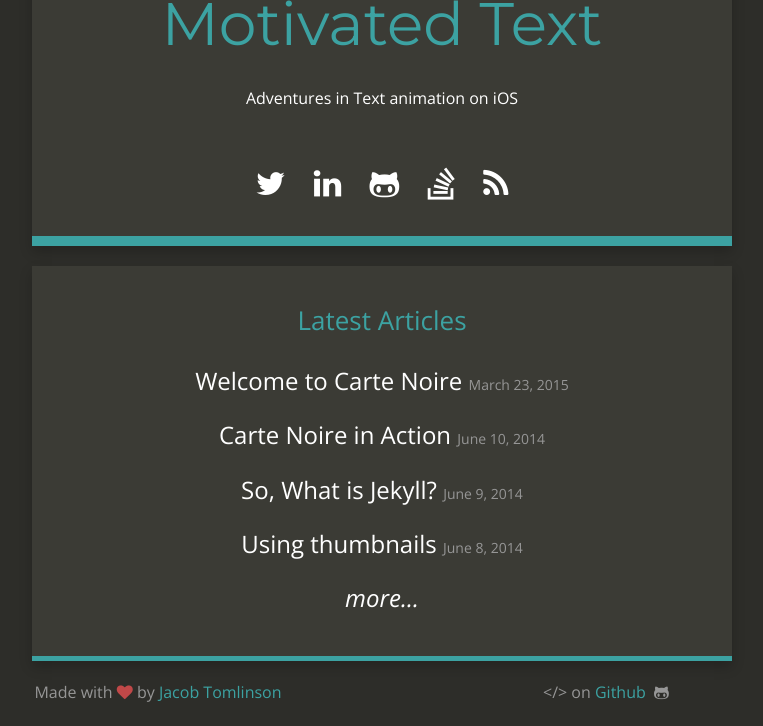
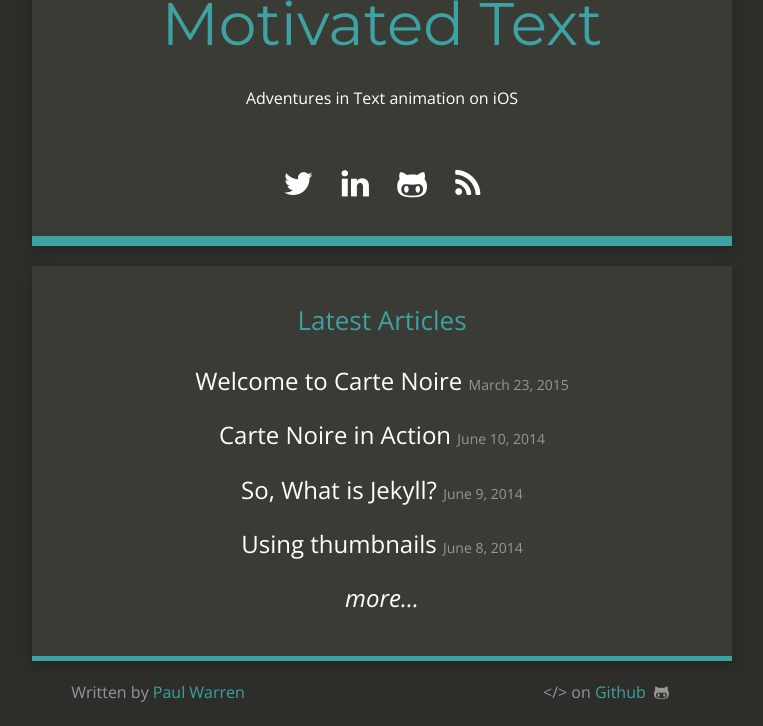
Before and after one commit to pawpoise/pawpoise.github.io, a Jekyll site: the page built from index.html, in a window 1280 px wide, cut to the strip 174-900 px from the top of the page. Shown: the whole strip, without its empty margins (258-1021 px from the left). Built offline with Jekyll 4.4.1, drawn with Linux system fonts in a browser that asks for light colours; nearby versions of some CDN libraries.

Commit message:
Update _config.yml

```diff
--- a/_config.yml
+++ b/_config.yml
@@ -17,12 +17,11 @@ twitter_username: pawpoise
 github_username:  pawpoise
 instagram_username:
 reddit_username:
-linkedin_link: http://carte-noire.jacobtomlinson.co.uk/
-stackoverflow_link: http://carte-noire.jacobtomlinson.co.uk/
+linkedin_link: https://www.linkedin.com/in/paul-warren-b109b230/
 
 # Footer
-footer_left: "Made with <i class=\"fa fa-heart\"></i> by <a href=\"https://twitter.com/_JacobTomlinson\">Jacob Tomlinson</a>"
-footer_right: "&lt;/&gt; on <a href=\"https://github.com/jacobtomlinson/carte-noire\">Github</a> &nbsp;<i class=\"fa fa-github-alt\"></i>"
+footer_left: "Written by <a href=\"https://twitter.com/pawpoise\">Paul Warren</a>"
+footer_right: "&lt;/&gt; on <a href=\"https://github.com/pawpoise\">Github</a> &nbsp;<i class=\"fa fa-github-alt\"></i>"
 
 # Build settings
 markdown: kramdown
```
